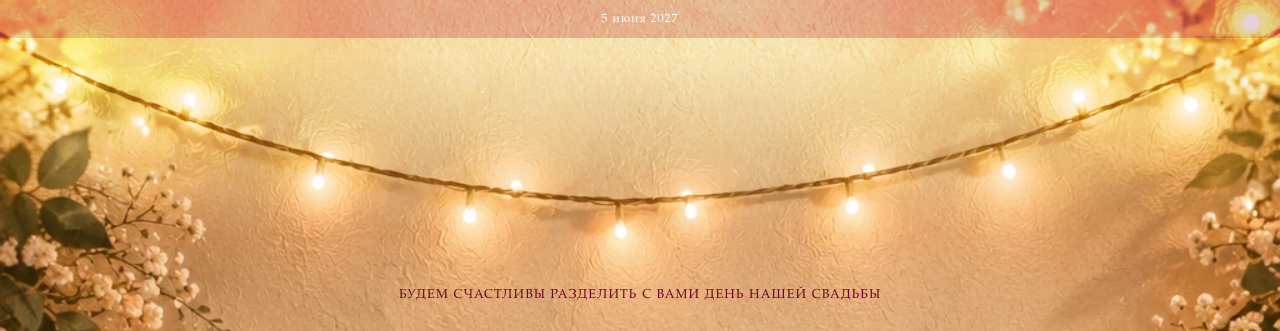
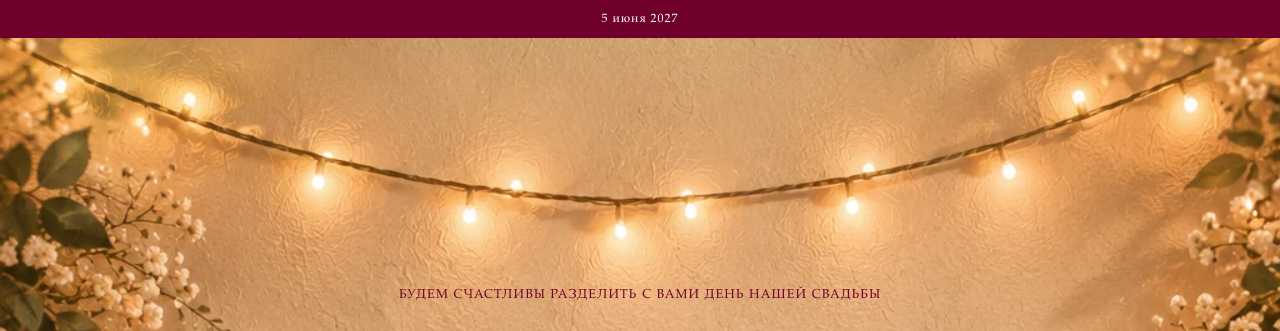
Before and after one commit to isaevss/wedding, a plain HTML site: page index.html in a window 1280 px wide. Shown: the top 331 px of the page. Drawn offline with Linux system fonts and the light colour scheme.

Commit message:
Add files via upload

```diff
--- a/index.html
+++ b/index.html
@@ -240,42 +240,38 @@ body{overscroll-behavior-y:none;}
   .hero > *, .scroll-reveal-pending { animation:none!important;transition:none!important;opacity:1!important;transform:none!important; }
 }
 
-/* A real gradual lighting effect over the existing garland artwork.
-   Brightening is confined to the upper edge; no original colors are replaced. */
-@keyframes garland-ignite {
-  0%,10% { opacity:0; filter:brightness(.85) saturate(.9); }
-  35% { opacity:.25; }
-  58% { opacity:.62; }
-  75% { opacity:.52; }
-  100% { opacity:.82; filter:brightness(1.5) saturate(1.12); }
+/* The countdown may peek into the initial viewport on phones.
+   Reveal it only after the hero sequence finishes. */
+@media (prefers-reduced-motion: no-preference) {
+  .site-shell > .section:first-of-type {
+    animation:wedding-arrive 1.35s cubic-bezier(.22,1,.36,1) 3.15s both;
+  }
 }
+
+/* Warm light blooms only at the top of the invitation.
+   No duplicated backdrop or viewport-fixed image: the original garland
+   stays in the page background and scrolls away normally on mobile. */
 @keyframes garland-halo {
-  0%,15% { opacity:0; }
-  45% { opacity:.28; }
-  72% { opacity:.7; }
-  100% { opacity:.58; }
+  0%,12% { opacity:0; }
+  45% { opacity:.24; }
+  75% { opacity:.7; }
+  100% { opacity:.52; }
 }
 @media (prefers-reduced-motion: no-preference) {
-  body::after {
-    content:""; position:fixed; inset:0; pointer-events:none; z-index:0;
-    background-image:url('assets/site-backdrop.webp');
-    background-size:cover; background-position:center top; background-repeat:no-repeat;
-    -webkit-mask-image:linear-gradient(to bottom,#000 0%,#000 7%,transparent 29%);
-    mask-image:linear-gradient(to bottom,#000 0%,#000 7%,transparent 29%);
-    mix-blend-mode:screen;
-    animation:garland-ignite 3.8s ease-in-out both;
-  }
   .hero::before {
-    content:"";position:absolute;top:0;left:0;right:0;height:220px;
-    pointer-events:none;z-index:0;
-    background:radial-gradient(ellipse 65% 60% at 50% 0%,rgba(255,210,127,.40),transparent 85%);
-    animation:garland-halo 4s ease-in-out both;
+    content:"";
+    position:absolute;
+    top:0;left:0;right:0;
+    height:240px;
+    pointer-events:none;
+    z-index:0;
+    background:radial-gradient(ellipse 75% 75% at 50% 0%,rgba(255,221,151,.46),transparent 85%);
+    animation:garland-halo 3.8s ease-in-out both;
   }
 }
-@media (max-width:700px) {
-  body::after { background-size:cover; background-position:center top; }
+@media (prefers-reduced-motion:reduce) {
+  .hero::before { display:none!important; }
 }
-@media (prefers-reduced-motion:reduce) { body::after,.hero::before{animation:none!important;opacity:0!important;} }
 </style>
 </head>
 <body><div id="site-root">
```
